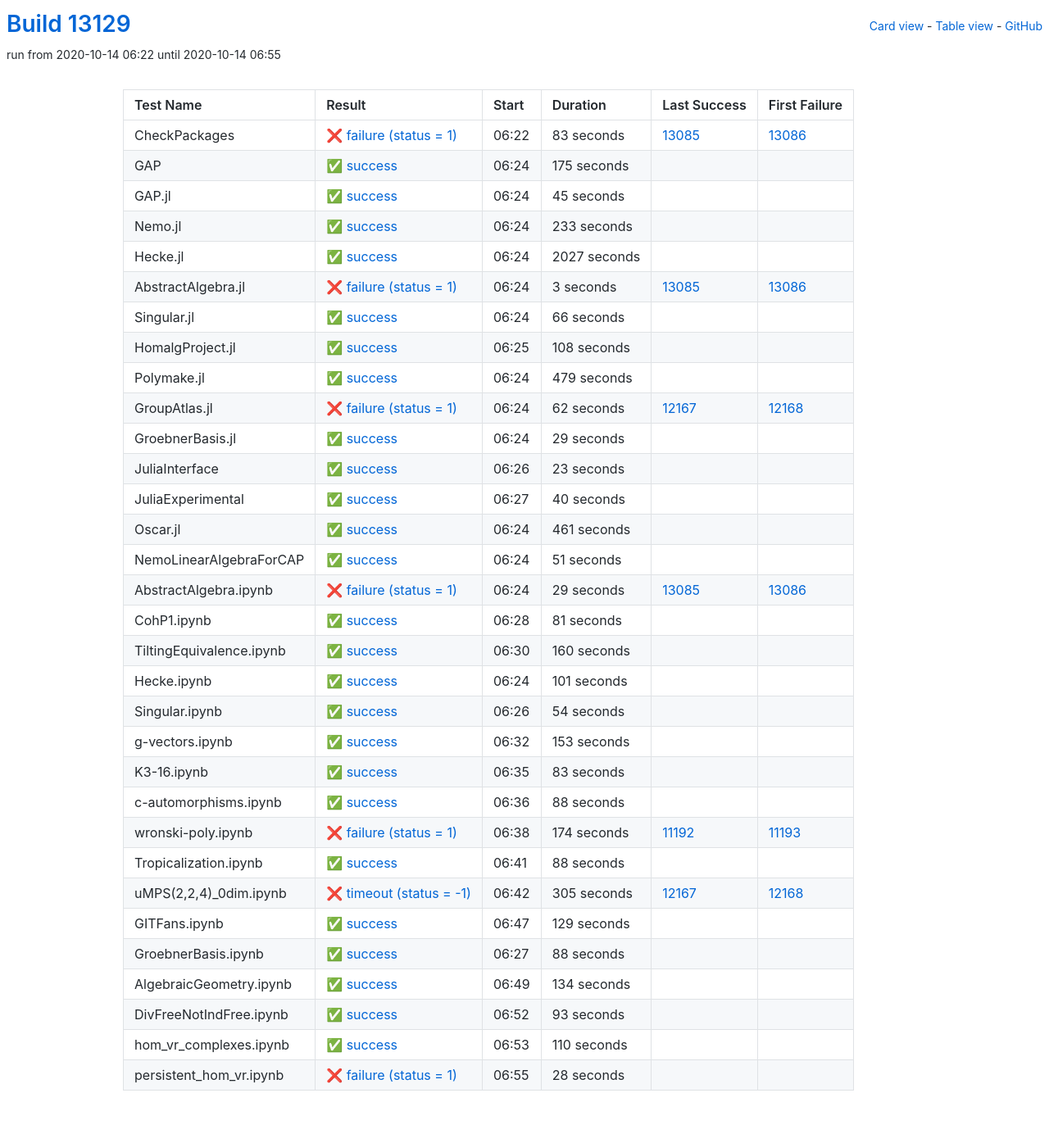
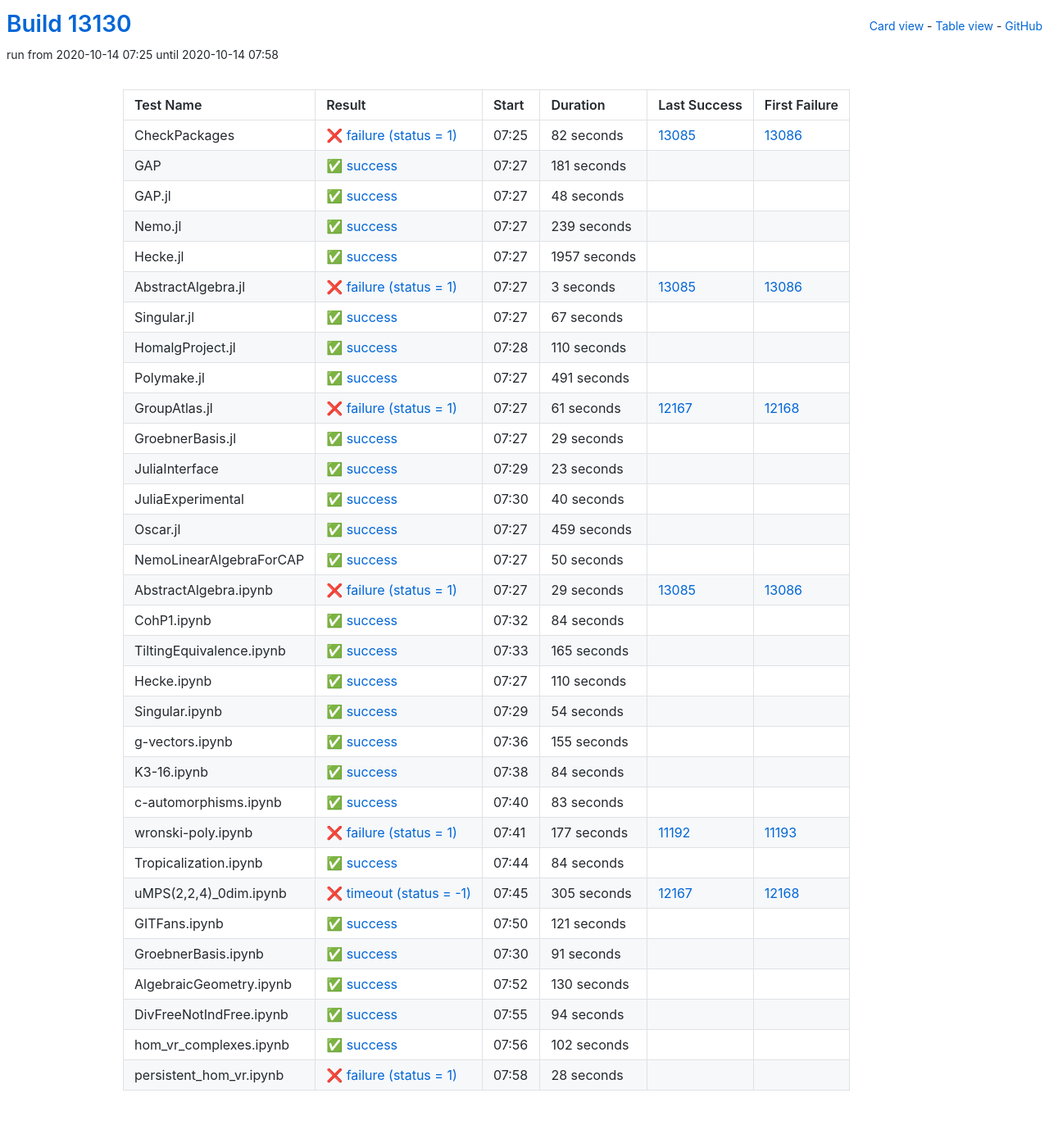
Before and after one commit to oscar-system/oscar-ci-status, a Jekyll site: the page built from table.html, in a window 1280 px wide. Shown: the whole page at 82% size. Built offline with Jekyll 4.4.1, drawn with Linux system fonts in a browser that asks for light colours.

Commit message:
Build #13130

```diff
--- a/_data/ci.yml
+++ b/_data/ci.yml
@@ -1,6 +1,6 @@
 ---
-build: 13129
-build_url: https://oscarci.mathematik.uni-kl.de/job/oscar/13129/
+build: 13130
+build_url: https://oscarci.mathematik.uni-kl.de/job/oscar/13130/
 job: oscar
 organization: oscar-system
 repo: oscar-ci-status
@@ -8,68 +8,68 @@
 tests:
 - name: CheckPackages
   id: checkpackages
-  log: https://oscarci.mathematik.uni-kl.de/job/oscar/13129/artifact/logs/build-13129/CheckPackages.log
-  start: 2020-10-14 06:22
+  log: https://oscarci.mathematik.uni-kl.de/job/oscar/13130/artifact/logs/build-13130/CheckPackages.log
+  start: 2020-10-14 07:25
   success: false
   exitcode: 1
   status: failure
-  duration: 83
+  duration: 82
   last_success: 13085
   last_success_url: https://oscarci.mathematik.uni-kl.de/job/oscar/13085/
   first_failure: 13086
   first_failure_url: https://oscarci.mathematik.uni-kl.de/job/oscar/13086/
 - name: GAP
   id: gap
-  log: https://oscarci.mathematik.uni-kl.de/job/oscar/13129/artifact/logs/build-13129/GAP.log
-  start: 2020-10-14 06:24
+  log: https://oscarci.mathematik.uni-kl.de/job/oscar/13130/artifact/logs/build-13130/GAP.log
+  start: 2020-10-14 07:27
   success: true
   exitcode: 0
   status: success
-  duration: 175
+  duration: 181
   last_success: false
   last_success_url:
   first_failure: false
   first_failure_url:
 - name: GAP.jl
   id: gap-jl
-  log: https://oscarci.mathematik.uni-kl.de/job/oscar/13129/artifact/logs/build-13129/GAP.jl.log
-  start: 2020-10-14 06:24
+  log: https://oscarci.mathematik.uni-kl.de/job/oscar/13130/artifact/logs/build-13130/GAP.jl.log
+  start: 2020-10-14 07:27
   success: true
   exitcode: 0
   status: success
-  duration: 45
+  duration: 48
   last_success: false
   last_success_url:
   first_failure: false
   first_failure_url:
 - name: Nemo.jl
   id: nemo-jl
-  log: https://oscarci.mathematik.uni-kl.de/job/oscar/13129/artifact/logs/build-13129/Nemo.jl.log
-  start: 2020-10-14 06:24
+  log: https://oscarci.mathematik.uni-kl.de/job/oscar/13130/artifact/logs/build-13130/Nemo.jl.log
+  start: 2020-10-14 07:27
   success: true
   exitcode: 0
   status: success
-  duration: 233
+  duration: 239
   last_success: false
   last_success_url:
   first_failure: false
   first_failure_url:
 - name: Hecke.jl
   id: hecke-jl
-  log: https://oscarci.mathematik.uni-kl.de/job/oscar/13129/artifact/logs/build-13129/Hecke.jl.log
-  start: 2020-10-14 06:24
+  log: https://oscarci.mathematik.uni-kl.de/job/oscar/13130/artifact/logs/build-13130/Hecke.jl.log
+  start: 2020-10-14 07:27
   success: true
   exitcode: 0
   status: success
-  duration: 2027
+  duration: 1957
   last_success: false
   last_success_url:
   first_failure: false
   first_failure_url:
 - name: AbstractAlgebra.jl
   id: abstractalgebra-jl
-  log: https://oscarci.mathematik.uni-kl.de/job/oscar/13129/artifact/logs/build-13129/AbstractAlgebra.jl.log
-  start: 2020-10-14 06:24
+  log: https://oscarci.mathematik.uni-kl.de/job/oscar/13130/artifact/logs/build-13130/AbstractAlgebra.jl.log
+  start: 2020-10-14 07:27
   success: false
   exitcode: 1
   status: failure
@@ -80,56 +80,56 @@
   first_failure_url: https://oscarci.mathematik.uni-kl.de/job/oscar/13086/
 - name: Singular.jl
   id: singular-jl
-  log: https://oscarci.mathematik.uni-kl.de/job/oscar/13129/artifact/logs/build-13129/Singular.jl.log
-  start: 2020-10-14 06:24
+  log: https://oscarci.mathematik.uni-kl.de/job/oscar/13130/artifact/logs/build-13130/Singular.jl.log
+  start: 2020-10-14 07:27
   success: true
   exitcode: 0
   status: success
-  duration: 66
+  duration: 67
   last_success: false
   last_success_url:
   first_failure: false
   first_failure_url:
 - name: HomalgProject.jl
   id: homalgproject-jl
-  log: https://oscarci.mathematik.uni-kl.de/job/oscar/13129/artifact/logs/build-13129/HomalgProject.jl.log
-  start: 2020-10-14 06:25
+  log: https://oscarci.mathematik.uni-kl.de/job/oscar/13130/artifact/logs/build-13130/HomalgProject.jl.log
+  start: 2020-10-14 07:28
   success: true
   exitcode: 0
   status: success
-  duration: 108
+  duration: 110
   last_success: false
   last_success_url:
   first_failure: false
   first_failure_url:
 - name: Polymake.jl
   id: polymake-jl
-  log: https://oscarci.mathematik.uni-kl.de/job/oscar/13129/artifact/logs/build-13129/Polymake.jl.log
-  start: 2020-10-14 06:24
+  log: https://oscarci.mathematik.uni-kl.de/job/oscar/13130/artifact/logs/build-13130/Polymake.jl.log
+  start: 2020-10-14 07:27
   success: true
   exitcode: 0
   status: success
-  duration: 479
+  duration: 491
   last_success: false
   last_success_url:
   first_failure: false
   first_failure_url:
 - name: GroupAtlas.jl
   id: groupatlas-jl
-  log: https://oscarci.mathematik.uni-kl.de/job/oscar/13129/artifact/logs/build-13129/GroupAtlas.jl.log
-  start: 2020-10-14 06:24
+  log: https://oscarci.mathematik.uni-kl.de/job/oscar/13130/artifact/logs/build-13130/GroupAtlas.jl.log
+  start: 2020-10-14 07:27
   success: false
   exitcode: 1
   status: failure
-  duration: 62
+  duration: 61
   last_success: 12167
   last_success_url: https://oscarci.mathematik.uni-kl.de/job/oscar/12167/
   first_failure: 12168
   first_failure_url: https://oscarci.mathematik.uni-kl.de/job/oscar/12168/
 - name: GroebnerBasis.jl
   id: groebnerbasis-jl
-  log: https://oscarci.mathematik.uni-kl.de/job/oscar/13129/artifact/logs/build-13129/GroebnerBasis.jl.log
-  start: 2020-10-14 06:24
+  log: https://oscarci.mathematik.uni-kl.de/job/oscar/13130/artifact/logs/build-13130/GroebnerBasis.jl.log
+  start: 2020-10-14 07:27
   success: true
   exitcode: 0
   status: success
@@ -140,8 +140,8 @@
   first_failure_url:
 - name: JuliaInterface
   id: juliainterface
-  log: https://oscarci.mathematik.uni-kl.de/job/oscar/13129/artifact/logs/build-13129/JuliaInterface.log
-  start: 2020-10-14 06:26
+  log: https://oscarci.mathematik.uni-kl.de/job/oscar/13130/artifact/logs/build-13130/JuliaInterface.log
+  start: 2020-10-14 07:29
   success: true
   exitcode: 0
   status: success
@@ -152,8 +152,8 @@
   first_failure_url:
 - name: JuliaExperimental
   id: juliaexperimental
-  log: https://oscarci.mathematik.uni-kl.de/job/oscar/13129/artifact/logs/build-13129/JuliaExperimental.log
-  start: 2020-10-14 06:27
+  log: https://oscarci.mathematik.uni-kl.de/job/oscar/13130/artifact/logs/build-13130/JuliaExperimental.log
+  start: 2020-10-14 07:30
   success: true
   exitcode: 0
   status: success
@@ -164,32 +164,32 @@
   first_failure_url:
 - name: Oscar.jl
   id: oscar-jl
-  log: https://oscarci.mathematik.uni-kl.de/job/oscar/13129/artifact/logs/build-13129/Oscar.jl.log
-  start: 2020-10-14 06:24
+  log: https://oscarci.mathematik.uni-kl.de/job/oscar/13130/artifact/logs/build-13130/Oscar.jl.log
+  start: 2020-10-14 07:27
   success: true
   exitcode: 0
   status: success
-  duration: 461
+  duration: 459
   last_success: false
   last_success_url:
   first_failure: false
   first_failure_url:
 - name: NemoLinearAlgebraForCAP
   id: nemolinearalgebraforcap
-  log: https://oscarci.mathematik.uni-kl.de/job/oscar/13129/artifact/logs/build-13129/NemoLinearAlgebraForCAP.log
-  start: 2020-10-14 06:24
+  log: https://oscarci.mathematik.uni-kl.de/job/oscar/13130/artifact/logs/build-13130/NemoLinearAlgebraForCAP.log
+  start: 2020-10-14 07:27
   success: true
   exitcode: 0
   status: success
-  duration: 51
+  duration: 50
   last_success: false
   last_success_url:
   first_failure: false
   first_failure_url:
 - name: AbstractAlgebra.ipynb
   id: abstractalgebra-ipynb
-  log: https://oscarci.mathematik.uni-kl.de/job/oscar/13129/artifact/logs/build-13129/AbstractAlgebra.ipynb.log
-  start: 2020-10-14 06:24
+  log: https://oscarci.mathematik.uni-kl.de/job/oscar/13130/artifact/logs/build-13130/AbstractAlgebra.ipynb.log
+  start: 2020-10-14 07:27
   success: false
   exitcode: 1
   status: failure
@@ -200,44 +200,44 @@
   first_failure_url: https://oscarci.mathematik.uni-kl.de/job/oscar/13086/
 - name: CohP1.ipynb
   id: cohp1-ipynb
-  log: https://oscarci.mathematik.uni-kl.de/job/oscar/13129/artifact/logs/build-13129/CohP1.ipynb.log
-  start: 2020-10-14 06:28
+  log: https://oscarci.mathematik.uni-kl.de/job/oscar/13130/artifact/logs/build-13130/CohP1.ipynb.log
+  start: 2020-10-14 07:32
   success: true
   exitcode: 0
   status: success
-  duration: 81
+  duration: 84
   last_success: false
   last_success_url:
   first_failure: false
   first_failure_url:
 - name: TiltingEquivalence.ipynb
   id: tiltingequivalence-ipynb
-  log: https://oscarci.mathematik.uni-kl.de/job/oscar/13129/artifact/logs/build-13129/TiltingEquivalence.ipynb.log
-  start: 2020-10-14 06:30
+  log: https://oscarci.mathematik.uni-kl.de/job/oscar/13130/artifact/logs/build-13130/TiltingEquivalence.ipynb.log
+  start: 2020-10-14 07:33
   success: true
   exitcode: 0
   status: success
-  duration: 160
+  duration: 165
   last_success: false
   last_success_url:
   first_failure: false
   first_failure_url:
 - name: Hecke.ipynb
   id: hecke-ipynb
-  log: https://oscarci.mathematik.uni-kl.de/job/oscar/13129/artifact/logs/build-13129/Hecke.ipynb.log
-  start: 2020-10-14 06:24
+  log: https://oscarci.mathematik.uni-kl.de/job/oscar/13130/artifact/logs/build-13130/Hecke.ipynb.log
+  start: 2020-10-14 07:27
   success: true
   exitcode: 0
   status: success
-  duration: 101
+  duration: 110
   last_success: false
   last_success_url:
   first_failure: false
   first_failure_url:
 - name: Singular.ipynb
   id: singular-ipynb
-  log: https://oscarci.mathematik.uni-kl.de/job/oscar/13129/artifact/logs/build-13129/Singular.ipynb.log
-  start: 2020-10-14 06:26
+  log: https://oscarci.mathematik.uni-kl.de/job/oscar/13130/artifact/logs/build-13130/Singular.ipynb.log
+  start: 2020-10-14 07:29
   success: true
   exitcode: 0
   status: success
@@ -248,20 +248,32 @@
   first_failure_url:
 - name: g-vectors.ipynb
   id: g-vectors-ipynb
-  log: https://oscarci.mathematik.uni-kl.de/job/oscar/13129/artifact/logs/build-13129/g-vectors.ipynb.log
-  start: 2020-10-14 06:32
+  log: https://oscarci.mathematik.uni-kl.de/job/oscar/13130/artifact/logs/build-13130/g-vectors.ipynb.log
+  start: 2020-10-14 07:36
   success: true
   exitcode: 0
   status: success
-  duration: 153
+  duration: 155
   last_success: false
   last_success_url:
   first_failure: false
   first_failure_url:
 - name: K3-16.ipynb
   id: k3-16-ipynb
-  log: https://oscarci.mathematik.uni-kl.de/job/oscar/13129/artifact/logs/build-13129/K3-16.ipynb.log
-  start: 2020-10-14 06:35
+  log: https://oscarci.mathematik.uni-kl.de/job/oscar/13130/artifact/logs/build-13130/K3-16.ipynb.log
+  start: 2020-10-14 07:38
+  success: true
+  exitcode: 0
+  status: success
+  duration: 84
+  last_success: false
+  last_success_url:
+  first_failure: false
+  first_failure_url:
+- name: c-automorphisms.ipynb
+  id: c-automorphisms-ipynb
+  log: https://oscarci.mathematik.uni-kl.de/job/oscar/13130/artifact/logs/build-13130/c-automorphisms.ipynb.log
+  start: 2020-10-14 07:40
   success: true
   exitcode: 0
   status: success
@@ -270,46 +282,34 @@
   last_success_url:
   first_failure: false
   first_failure_url:
-- name: c-automorphisms.ipynb
-  id: c-automorphisms-ipynb
-  log: https://oscarci.mathematik.uni-kl.de/job/oscar/13129/artifact/logs/build-13129/c-automorphisms.ipynb.log
-  start: 2020-10-14 06:36
-  success: true
-  exitcode: 0
-  status: success
-  duration: 88
-  last_success: false
-  last_success_url:
-  first_failure: false
-  first_failure_url:
 - name: wronski-poly.ipynb
   id: wronski-poly-ipynb
-  log: https://oscarci.mathematik.uni-kl.de/job/oscar/13129/artifact/logs/build-13129/wronski-poly.ipynb.log
-  start: 2020-10-14 06:38
+  log: https://oscarci.mathematik.uni-kl.de/job/oscar/13130/artifact/logs/build-13130/wronski-poly.ipynb.log
+  start: 2020-10-14 07:41
   success: false
   exitcode: 1
   status: failure
-  duration: 174
+  duration: 177
   last_success: 11192
   last_success_url: https://oscarci.mathematik.uni-kl.de/job/oscar/11192/
   first_failure: 11193
   first_failure_url: https://oscarci.mathematik.uni-kl.de/job/oscar/11193/
 - name: Tropicalization.ipynb
   id: tropicalization-ipynb
-  log: https://oscarci.mathematik.uni-kl.de/job/oscar/13129/artifact/logs/build-13129/Tropicalization.ipynb.log
-  start: 2020-10-14 06:41
+  log: https://oscarci.mathematik.uni-kl.de/job/oscar/13130/artifact/logs/build-13130/Tropicalization.ipynb.log
+  start: 2020-10-14 07:44
   success: true
   exitcode: 0
   status: success
-  duration: 88
+  duration: 84
   last_success: false
   last_success_url:
   first_failure: false
   first_failure_url:
 - name: uMPS(2,2,4)_0dim.ipynb
   id: umps-2-2-4-0dim-ipynb
-  log: https://oscarci.mathematik.uni-kl.de/job/oscar/13129/artifact/logs/build-13129/uMPS-2-2-4-_0dim.ipynb.log
-  start: 2020-10-14 06:42
+  log: https://oscarci.mathematik.uni-kl.de/job/oscar/13130/artifact/logs/build-13130/uMPS-2-2-4-_0dim.ipynb.log
+  start: 2020-10-14 07:45
   success: false
   exitcode: -1
   status: timeout
@@ -320,68 +320,68 @@
   first_failure_url: https://oscarci.mathematik.uni-kl.de/job/oscar/12168/
 - name: GITFans.ipynb
   id: gitfans-ipynb
-  log: https://oscarci.mathematik.uni-kl.de/job/oscar/13129/artifact/logs/build-13129/GITFans.ipynb.log
-  start: 2020-10-14 06:47
+  log: https://oscarci.mathematik.uni-kl.de/job/oscar/13130/artifact/logs/build-13130/GITFans.ipynb.log
+  start: 2020-10-14 07:50
   success: true
   exitcode: 0
   status: success
-  duration: 129
+  duration: 121
   last_success: false
   last_success_url:
   first_failure: false
   first_failure_url:
 - name: GroebnerBasis.ipynb
   id: groebnerbasis-ipynb
-  log: https://oscarci.mathematik.uni-kl.de/job/oscar/13129/artifact/logs/build-13129/GroebnerBasis.ipynb.log
-  start: 2020-10-14 06:27
+  log: https://oscarci.mathematik.uni-kl.de/job/oscar/13130/artifact/logs/build-13130/GroebnerBasis.ipynb.log
+  start: 2020-10-14 07:30
   success: true
   exitcode: 0
   status: success
-  duration: 88
+  duration: 91
   last_success: false
   last_success_url:
   first_failure: false
   first_failure_url:
 - name: AlgebraicGeometry.ipynb
   id: algebraicgeometry-ipynb
-  log: https://oscarci.mathematik.uni-kl.de/job/oscar/13129/artifact/logs/build-13129/AlgebraicGeometry.ipynb.log
-  start: 2020-10-14 06:49
+  log: https://oscarci.mathematik.uni-kl.de/job/oscar/13130/artifact/logs/build-13130/AlgebraicGeometry.ipynb.log
+  start: 2020-10-14 07:52
   success: true
   exitcode: 0
   status: success
-  duration: 134
+  duration: 130
   last_success: false
   last_success_url:
   first_failure: false
   first_failure_url:
 - name: DivFreeNotIndFree.ipynb
   id: divfreenotindfree-ipynb
-  log: https://oscarci.mathematik.uni-kl.de/job/oscar/13129/artifact/logs/build-13129/DivFreeNotIndFree.ipynb.log
-  start: 2020-10-14 06:52
+  log: https://oscarci.mathematik.uni-kl.de/job/oscar/13130/artifact/logs/build-13130/DivFreeNotIndFree.ipynb.log
+  start: 2020-10-14 07:55
   success: true
   exitcode: 0
   status: success
-  duration: 93
+  duration: 94
   last_success: false
   last_success_url:
   first_failure: false
   first_failure_url:
 - name: hom_vr_complexes.ipynb
   id: hom-vr-complexes-ipynb
-  log: https://oscarci.mathematik.uni-kl.de/job/oscar/13129/artifact/logs/build-13129/hom_vr_complexes.ipynb.log
-  start: 2020-10-14 06:53
+  log: https://oscarci.mathematik.uni-kl.de/job/oscar/13130/artifact/logs/build-13130/hom_vr_complexes.ipynb.log
+  start: 2020-10-14 07:56
   success: true
   exitcode: 0
   status: success
-  duration: 110
+  duration: 102
   last_success: false
   last_success_url:
   first_failure: false
   first_failure_url:
 - name: persistent_hom_vr.ipynb
   id: persistent-hom-vr-ipynb
-  log: https://oscarci.mathematik.uni-kl.de/job/oscar/13129/artifact/logs/build-13129/persistent_hom_vr.ipynb.log
-  start: 2020-10-14 06:55
+  log: https://oscarci.mathematik.uni-kl.de/job/oscar/13130/artifact/logs/build-13130/persistent_hom_vr.ipynb.log
+  start: 2020-10-14 07:58
   success: false
   exitcode: 1
   status: failure
```
Also changed, not shown: README.md.
